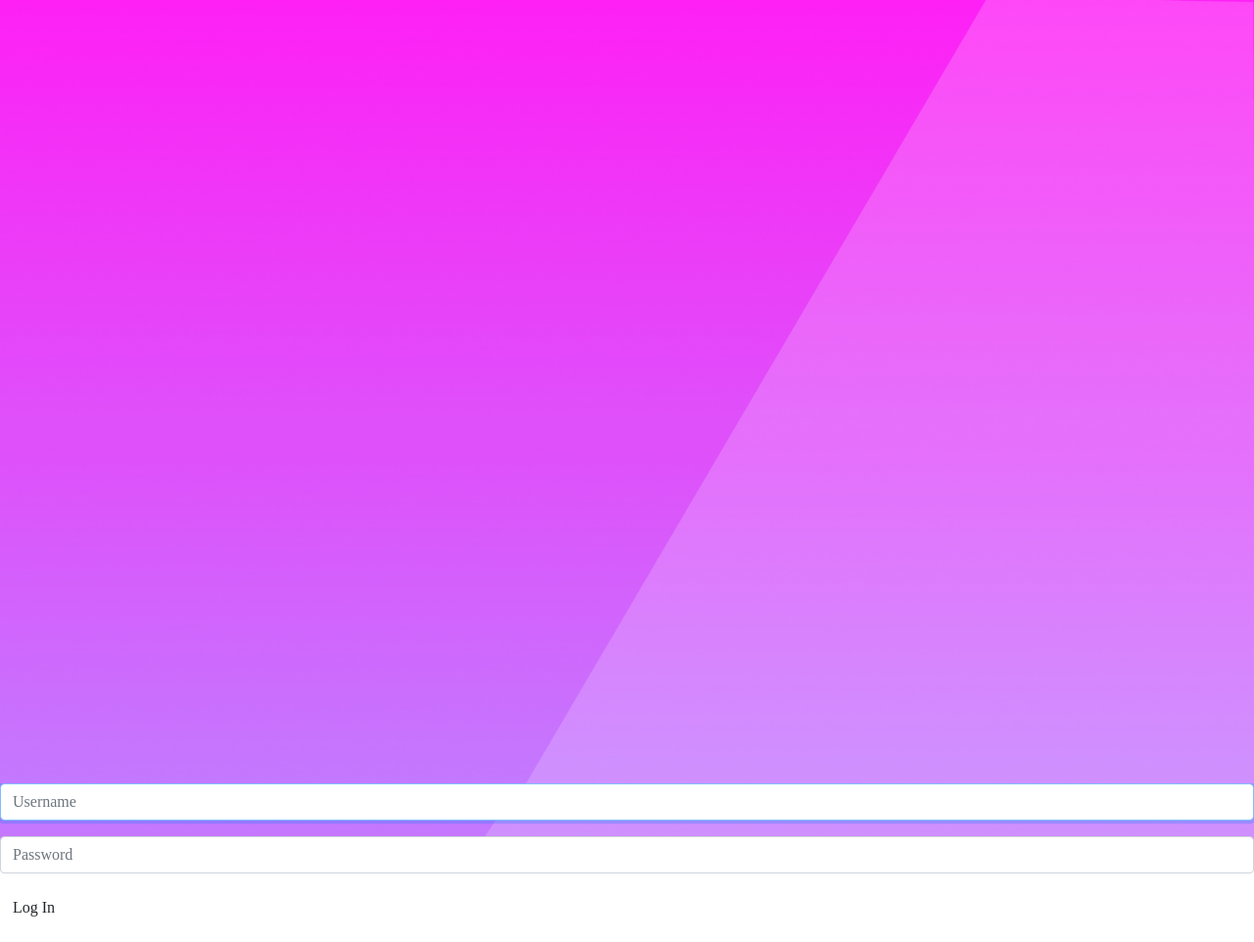
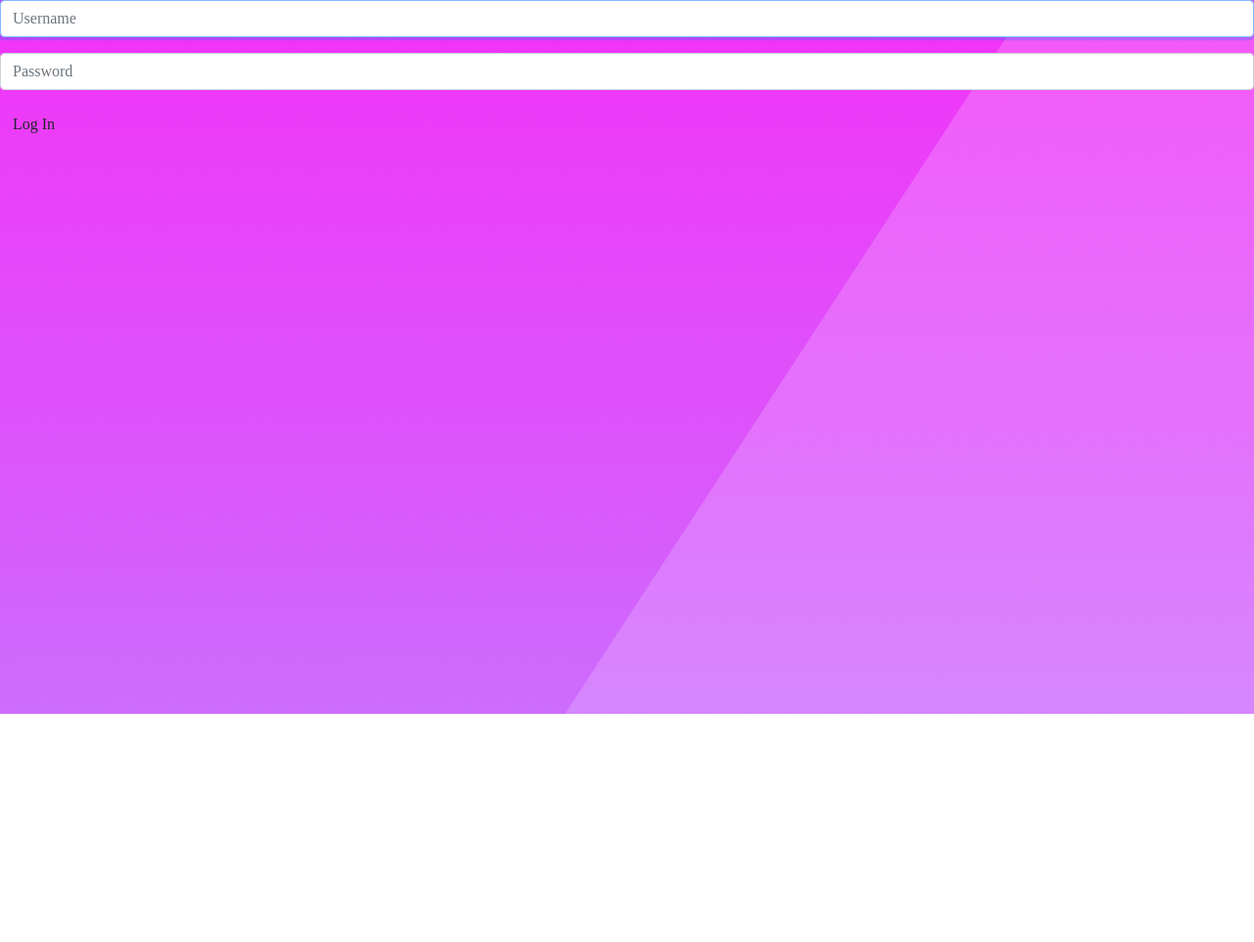
Before and after one commit to RickSunder/picus2.0, a Flask app: page /login in a window 1280 px wide. Shown: the part 71-1033 px from the top of the page at 98% size. After the commit the page ends 800 px from the top, so only its background shows below. Run offline with Flask 2, Linux system fonts and the light colour scheme; some libraries are stand-ins or nearby versions; some web fonts are replaced.

Commit message:
achtergrond

```diff
--- a/templates/layout.html
+++ b/templates/layout.html
@@ -11,7 +11,7 @@
         <script src="https://cdnjs.cloudflare.com/ajax/libs/popper.js/1.14.6/umd/popper.min.js" integrity="sha384-wHAiFfRlMFy6i5SRaxvfOCifBUQy1xHdJ/yoi7FRNXMRBu5WHdZYu1hA6ZOblgut" crossorigin="anonymous"></script>
         <script src="https://stackpath.bootstrapcdn.com/bootstrap/4.2.1/js/bootstrap.min.js" integrity="sha384-B0UglyR+jN6CkvvICOB2joaf5I4l3gm9GU6Hc1og6Ls7i6U/mkkaduKaBhlAXv9k" crossorigin="anonymous"></script>
         <link rel="stylesheet" href="/static/styles.css">
-        <link rel="stylesheet" href="{{ url_for('static', filename='/styles.css') }}">
+        <link rel="stylesheet" href="{{ url_for('static', filename='styles.css') }}">
 
         <link rel="stylesheet" href="https://fonts.google.com/specimen/Rubik+Mono+One?selection.family=Rubik+Mono+One" />
 
@@ -116,9 +116,9 @@
 </nav>
 {% endif %}
 
-<img class="bg" src="{{url_for('static', filename='background.png')}}" alt="bg">
+<body background="/static/background.png">
 
-
+</body>
             <main>
                 {% block main %}{% endblock %}
             </main>
```
